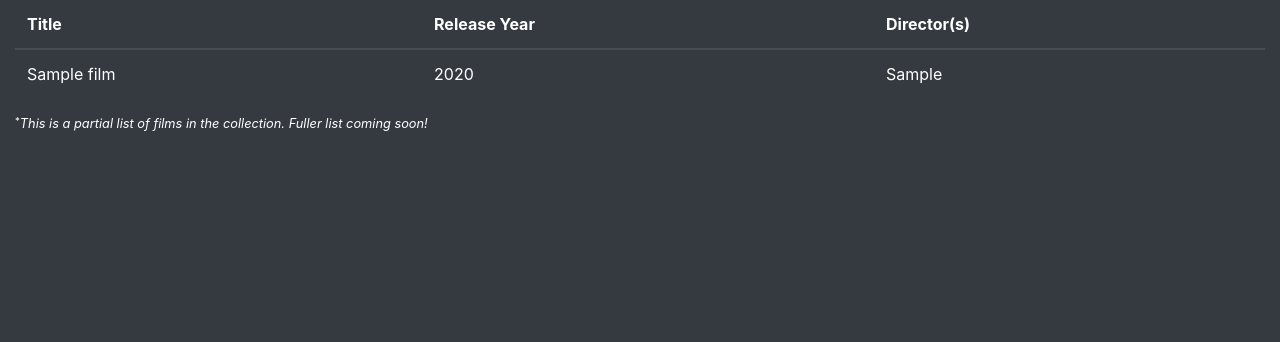
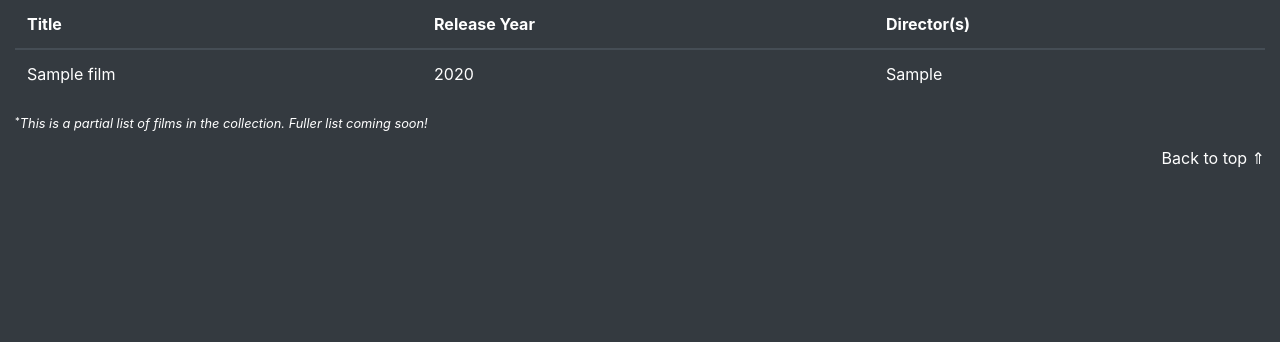
Before and after one commit to dunnesquared/cinescout, a Flask app: page /browse in a window 1280 px wide. Shown: the part 248-590 px from the top of the page. Run offline with Flask 2, Linux system fonts and the light colour scheme; tables that the repository leaves empty hold one stand-in row (values such as "Sample post"); some libraries are stand-ins or nearby versions.

Commit message:
Hyperlink footnote and create link to take users back to top of Browse page

```diff
--- a/cinescout/static/css/style.css
+++ b/cinescout/static/css/style.css
@@ -44,8 +44,9 @@
   font-size: 80%;
 }
 
-.footnote-text {
+#footnote {
   font-size: 80%;
+  padding-bottom: 1em;
 }
 
 .movie-section-heading {
--- a/cinescout/templates/browse.html
+++ b/cinescout/templates/browse.html
@@ -3,17 +3,16 @@
 {% block title %}Browse{% endblock %}
 
 {% block body %}
-  <h1>Browse</h1>
+  <h1 id="browse-top">Browse</h1>
   <br>
 
   <h2>The Criterion Collection</h2>
-
 
   {% if criterion_films %}
 
   <p>If you're in the mood to watch a piece of art rather than another mediocre
     blockbuster, then <a href="https://criterion.com" target="_blank" class="text-info">The Criterion Collection</a>
-    is a great place to start. Check it out!<sup>*</sup><br>
+    is a great place to start. Check it out!<a href="#footnote" class="text-white"><sup>*</sup></a><br>
   </p>
 
     <div class="table-responsive">
@@ -55,8 +54,11 @@
         </tbody>
     </table>
     </div>
-    <div class="footnote-text">
+    <div id="footnote" class="footnote-text">
       <sup>*</sup><em>This is a partial list of films in the collection. Fuller list coming soon!</em>
+    </div>
+    <div class="text-right">
+      <a href="#browse-top" class="text-white">Back to top ⇑</a>
     </div>
 {% endif %}
 
```
